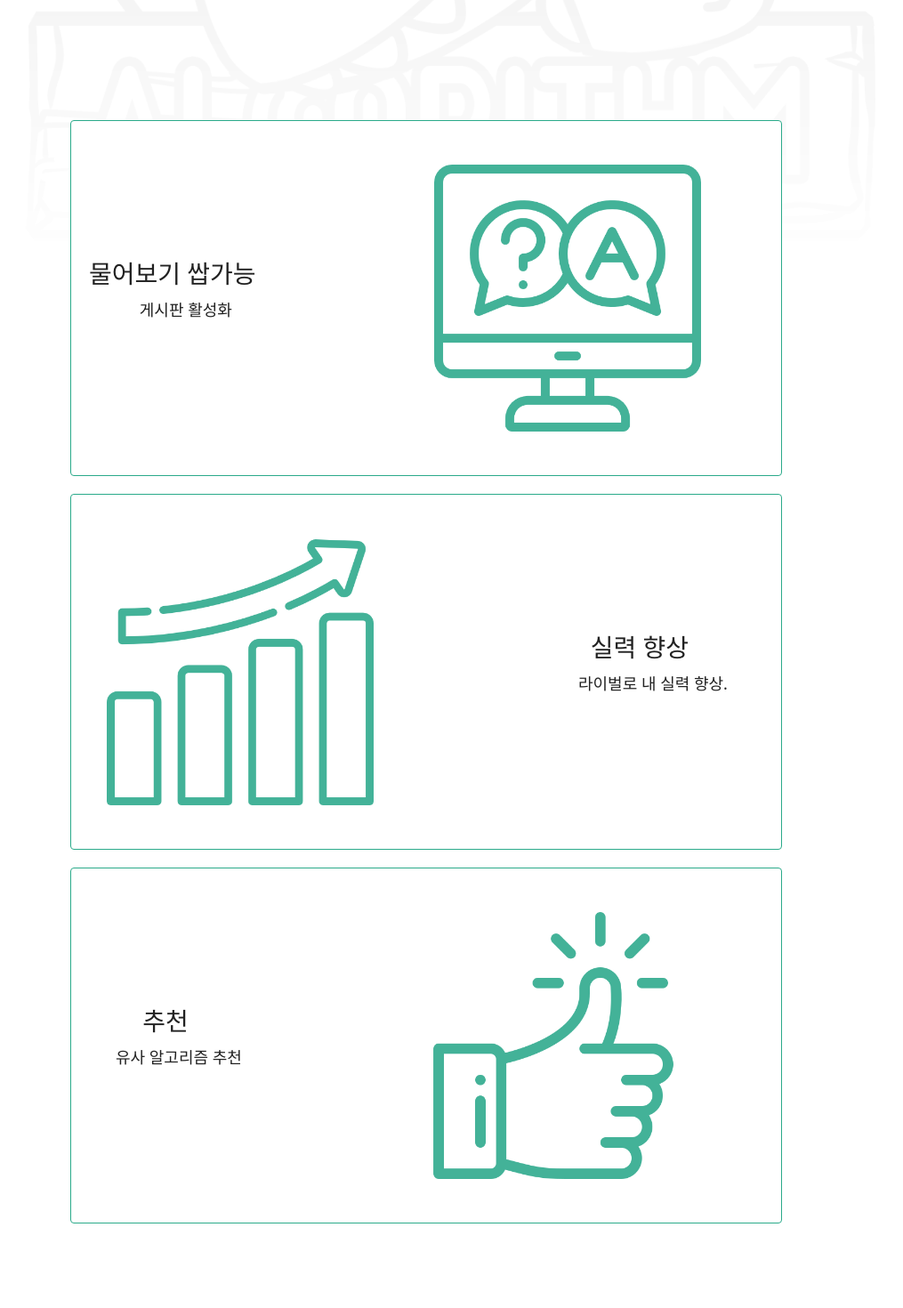
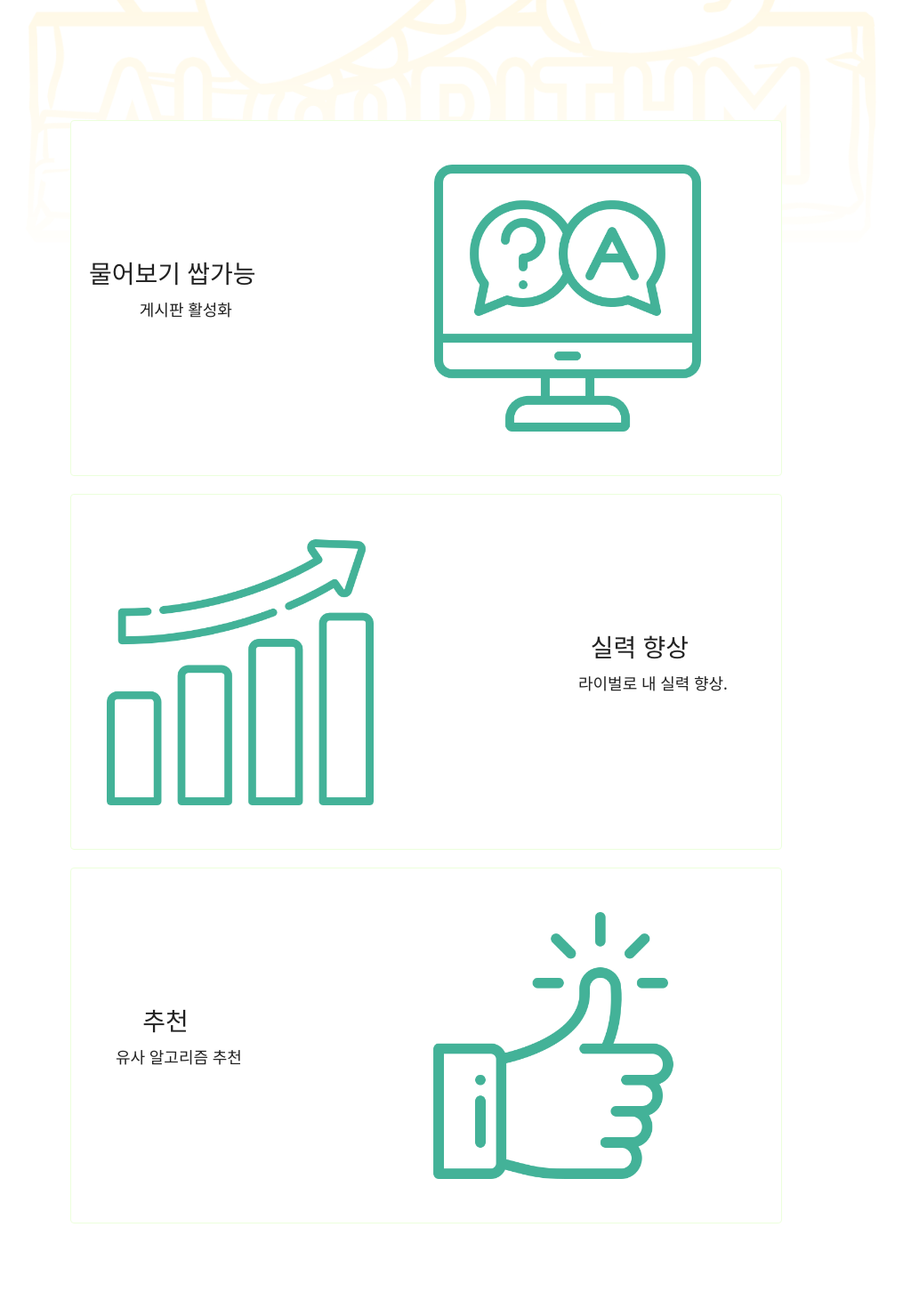
Before and after one commit to kyj098707/AIVLE_BIGPRJ, a React (Create React App) app in the folder front/: page /home in a window 1280 px wide. Shown: the part 960-2430 px from the top of the page at 89% size, without its empty margins (161-1176 px from the left). Built offline with nearby package versions, Linux system fonts and the light colour scheme; a small style sheet from the web is missing.

Commit message:
FEAT: MAIN과 헤더 색상 교체

```diff
--- a/front/src/Home.css
+++ b/front/src/Home.css
@@ -21,7 +21,7 @@
     z-index: -1;
     align-items: center;
     margin-bottom: -150px;
-    mask-image: linear-gradient(to bottom, rgba(0, 0, 0, 0.138), rgba(0, 0, 0, 0));
+    mask-image: linear-gradient(to bottom, rgba(238, 255, 0, 0.875), rgba(0, 0, 0, 0));
   }
 
   .card-column {
--- a/front/src/Home.js
+++ b/front/src/Home.js
@@ -39,16 +39,16 @@ function Home() {
         />
       </Helmet>
       <div className="home-container">
-        <img className="home_image" src="img/algoking2.png" alt="" />
+        <img className="home_image" src="img/algoking2 yellow.png" alt="" />
 
         <div className="card-column">
             <Card
             variant="outlined"
             className={`choice animate__animated ${cardVisibility[0] ? 'animate__fadeInLeft' : ''}`}
-            style={{ height: '400px' , borderTopColor: '#2AAA8A',
-            borderBottomColor: '#2AAA8A',
-            borderLeftColor: '#2AAA8A',
-            borderRightColor: '#2AAA8A'}}
+            style={{ height: '400px' , borderTopColor: '#ECFFDC',
+            borderBottomColor: '#ECFFDC',
+            borderLeftColor: '#ECFFDC',
+            borderRightColor: '#ECFFDC'}}
           >
 
             <div className="choice-content-left">
@@ -62,10 +62,10 @@ function Home() {
           <Card
             variant="outlined"
             className={`choice animate__animated ${cardVisibility[1] ? 'animate__fadeInRight' : ''}`}
-            style={{ height: '400px' , borderTopColor: '#2AAA8A',
-            borderBottomColor: '#2AAA8A',
-            borderLeftColor: '#2AAA8A',
-            borderRightColor: '#2AAA8A'}}
+            style={{ height: '400px' , borderTopColor: '#ECFFDC',
+            borderBottomColor: '#ECFFDC',
+            borderLeftColor: '#ECFFDC',
+            borderRightColor: '#ECFFDC'}}
           >
             <a href="/rival" id="2322">
               <img className="choice-image-left" src="img/development green.png" alt="" style={{ width: "300px", height: "300px",marginRight:"200px" ,marginLeft:"20px"}} />
@@ -78,10 +78,10 @@ function Home() {
           <Card
             variant="outlined"
             className={`choice animate__animated ${cardVisibility[2] ? 'animate__fadeInLeft' : ''}`}
-            style={{ height: '400px' , borderTopColor: '#2AAA8A',
-            borderBottomColor: '#2AAA8A',
-            borderLeftColor: '#2AAA8A',
-            borderRightColor: '#2AAA8A'}}
+            style={{ height: '400px', borderTopColor: '#ECFFDC',
+            borderBottomColor: '#ECFFDC',
+            borderLeftColor: '#ECFFDC',
+            borderRightColor: '#ECFFDC'}}
           >
 
             <div className="choice-content-left">
--- a/front/src/scss/Header.scss
+++ b/front/src/scss/Header.scss
@@ -49,8 +49,8 @@
 
   #navbar li a:hover,
   #navbar li a.active{
-    color: #DE7394;
-    border-bottom: solid 2px #DE7394;
+    color: #50d3b4;
+    border-bottom: solid 2px #50d3b4;
   }
 
   nav .user {
```
Also changed, not shown: front/public/img/algoking2 yellow.png (added).
